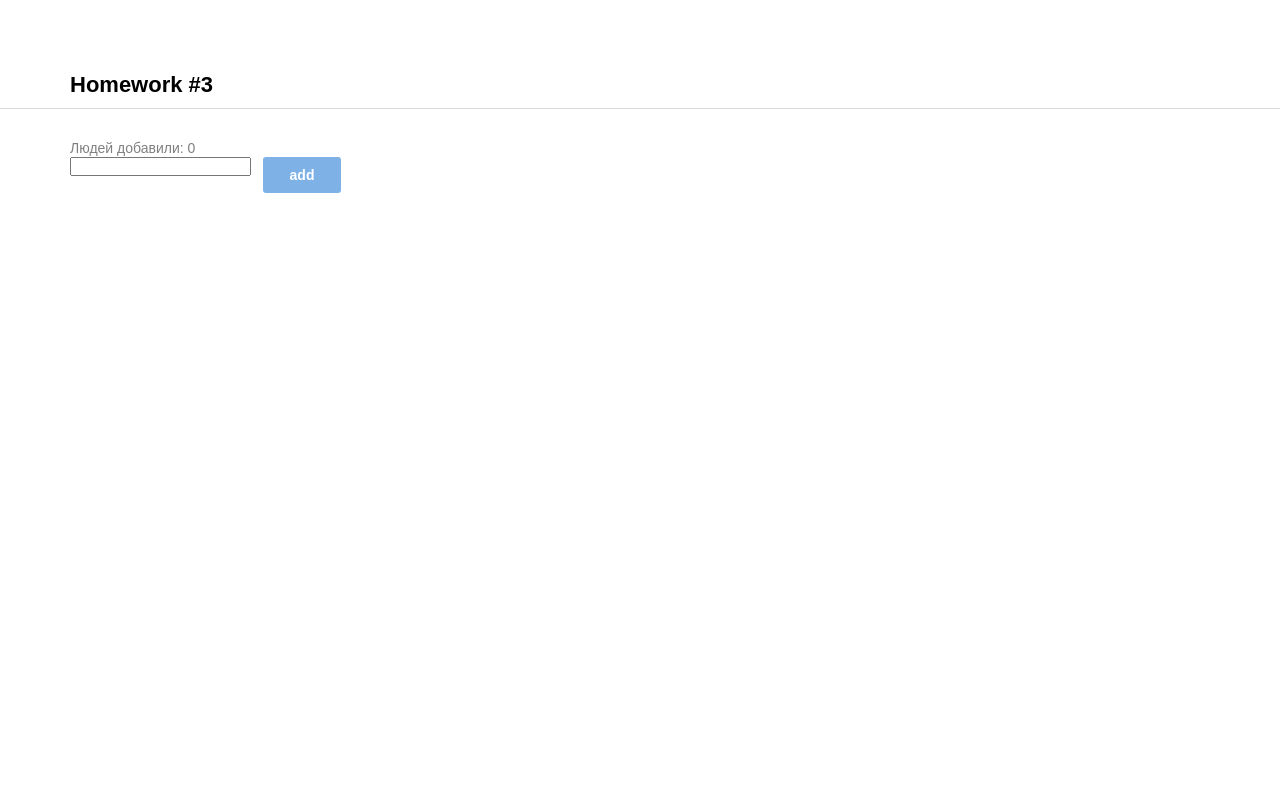
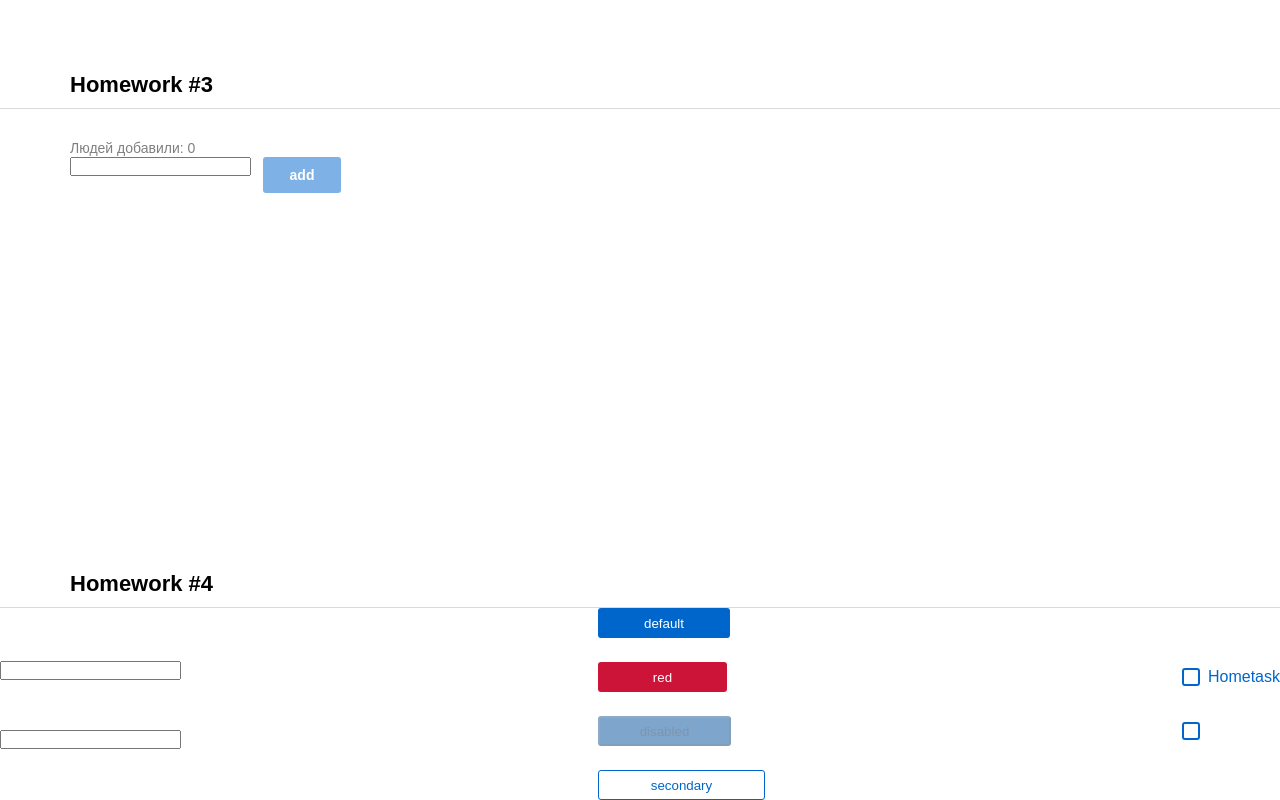
Before and after one commit to Rokkcoco/hws2-master, a React (Create React App) app: page /#/pre-junior in a window 1280 px wide. Before the commit this address led to /. Shown: the part 873-1673 px from the top of the page. Before the commit the page ends 1313 px from the top, so only its background shows below. Built offline with nearby package versions, Linux system fonts and the light colour scheme.

Commit message:
New homework completed

```diff
--- a/src/s1-main/App.tsx
+++ b/src/s1-main/App.tsx
@@ -3,6 +3,7 @@ import s from './App.module.css'
 import HW1 from '../s2-homeworks/hw01/HW1'
 import HW2 from "../s2-homeworks/hw02/HW2";
 import HW3 from "../s2-homeworks/hw03/HW3";
+import HW4 from "../s2-homeworks/hw04/HW4";
 
 function App() {
     return (
@@ -11,7 +12,7 @@ function App() {
             {/*раскомментировать по ходу выполнения*/}
             <HW2/>
             <HW3/>
-            {/*<HW4/>*/}
+            <HW4/>
 
             {/*при выполнении дз 5 и более - закомментировать здесь дз 1-4, так как они есть внутри дз 5*/}
             {/*<HW5/>*/}
--- a/src/s2-homeworks/hw02/HW2.tsx
+++ b/src/s2-homeworks/hw02/HW2.tsx
@@ -36,9 +36,8 @@ const defaultAffairs: AffairType[] = [ // need to fix any
 
 // pure helper functions
 export const filterAffairs = (affairs: AffairType[], filter: FilterType):  AffairType[] => { // need to fix any
+    return (filter !== "all") ? affairs.filter(t => t.priority === filter) : affairs
 
-    return filter === "high" ? affairs.filter(t => t.priority === "high") : filter === "middle" ? affairs.filter(t=> t.priority === "middle") : filter === 'low' ? affairs.filter(t=> t.priority === "low") : affairs
-    // need to fix
 }
 export const deleteAffair = (affairs: AffairType[], _id: number): AffairType[] => { // need to fix any
 
@@ -53,8 +52,7 @@ function HW2() {
     const filteredAffairs = filterAffairs(affairs, filter)
     const deleteAffairCallback = (_id: number):void => { // need to fix any
         // need to fix
-    const updateA = affairs.filter(t=> t._id !== _id)
-        setAffairs(updateA)
+        setAffairs(deleteAffair(affairs, _id))
     }
 
     return (
--- a/src/s2-homeworks/hw04/Stand.tsx
+++ b/src/s2-homeworks/hw04/Stand.tsx
@@ -82,7 +82,7 @@ const Stand = () => {
                         checked={stateForAllCheckboxes}
                         onChangeChecked={setChecked}
                     >
-                        some text
+                        Hometask
                     </SuperCheckbox>
                 </div>
                 {/*совместим со старым кодом:*/}
--- a/src/s2-homeworks/hw04/common/c1-SuperInputText/SuperInputText.module.css
+++ b/src/s2-homeworks/hw04/common/c1-SuperInputText/SuperInputText.module.css
@@ -8,13 +8,18 @@
 }
 
 .superInput {
+
 }
 
 .errorInput {
+border: 2px solid red;
 }
 
 .errorInput:focus {
+    border: 5px solid red;
 }
 
 .error {
+
+    color: red;
 }
--- a/src/s2-homeworks/hw04/common/c2-SuperButton/SuperButton.module.css
+++ b/src/s2-homeworks/hw04/common/c2-SuperButton/SuperButton.module.css
@@ -1,36 +1,83 @@
 .button {
+
 }
 
 .disabled {
+    background: #004D99;
+    opacity: 0.5;
+    border-radius: 3px;
+    width: 133px;
+    height: 30px;
+    color: #002E5C;
 }
 
 .secondary {
+    border: 1px solid #0066CC;
+    background-color: white;
+    color: #0066CC;
+    width: 167px;
+    height: 30px;
+    border-radius: 3px;
 }
 
 .default {
+    background-color: #0066CC;
+    width: 132px;
+    height: 30px;
+    border-radius: 3px;
+    border: none;
+    color: white;
 }
 
 .red {
+    width: 129px;
+    height: 30px;
+    background: #CC1439;
+    border-radius: 3px;
+    border: none;
+    color: white;
 }
 
 .default:hover {
+    width: 167px;
+    height: 30px;
+    background: #0080FF;
 }
 
 .red:hover {
+    width: 167px;
+    height: 30px;
+    background: #FF1A47;
 }
 
 .secondary:hover {
+    background: #E5F0FA;
+    border: 1px solid #0066CC;
 }
 
 
 .default:active {
+    width: 149px;
+    height: 30px;
+    background: #0059B3;
 }
 
 .secondary:active {
+    width: 149px;
+    height: 30px;
+    background: #C9E5FF;
+    border: 1px solid #0066CC;
 }
 
 .red:active {
+    width: 149px;
+    height: 30px;
+    background: #B31232;
 }
 
 .button:disabled {
+    width: 133px;
+    height: 30px;
+    background: #004D99;
+    opacity: 0.5;
 }
--- a/src/s2-homeworks/hw04/common/c2-SuperButton/SuperButton.tsx
+++ b/src/s2-homeworks/hw04/common/c2-SuperButton/SuperButton.tsx
@@ -17,12 +17,14 @@ const SuperButton: React.FC<SuperButtonPropsType> = (
         ...restProps // все остальные пропсы попадут в объект restProps, там же будет children
     }
 ) => {
-    const finalClassName = s.button
-        // + (disabled
-        //         ? ...
-        //         : xType === 'red'
-        //             ? ...
+    const finalClassName = s.button +
+        (disabled ? ' ' + s.disabled : xType === 'red' ? ' ' + s.red : xType === 'secondary' ? ' ' + s.secondary : ' ' + s.default)
         + (className ? ' ' + className : '') // задачка на смешивание классов
+    // + (disabled
+    //         ? ...
+    //         : xType === 'red'
+    //             ? ...
+    //
 
     return (
         <button
--- a/src/s2-homeworks/hw04/common/c3-SuperCheckbox/SuperCheckbox.tsx
+++ b/src/s2-homeworks/hw04/common/c3-SuperCheckbox/SuperCheckbox.tsx
@@ -28,7 +28,8 @@ const SuperCheckbox: React.FC<SuperCheckboxPropsType> = (
 ) => {
     const onChangeCallback = (e: ChangeEvent<HTMLInputElement>) => {
         // задачка на написание онченджа
-
+    onChange?.(e)
+        onChangeChecked?.(!restProps.checked)
     }
 
     const finalInputClassName = s.checkbox
```
